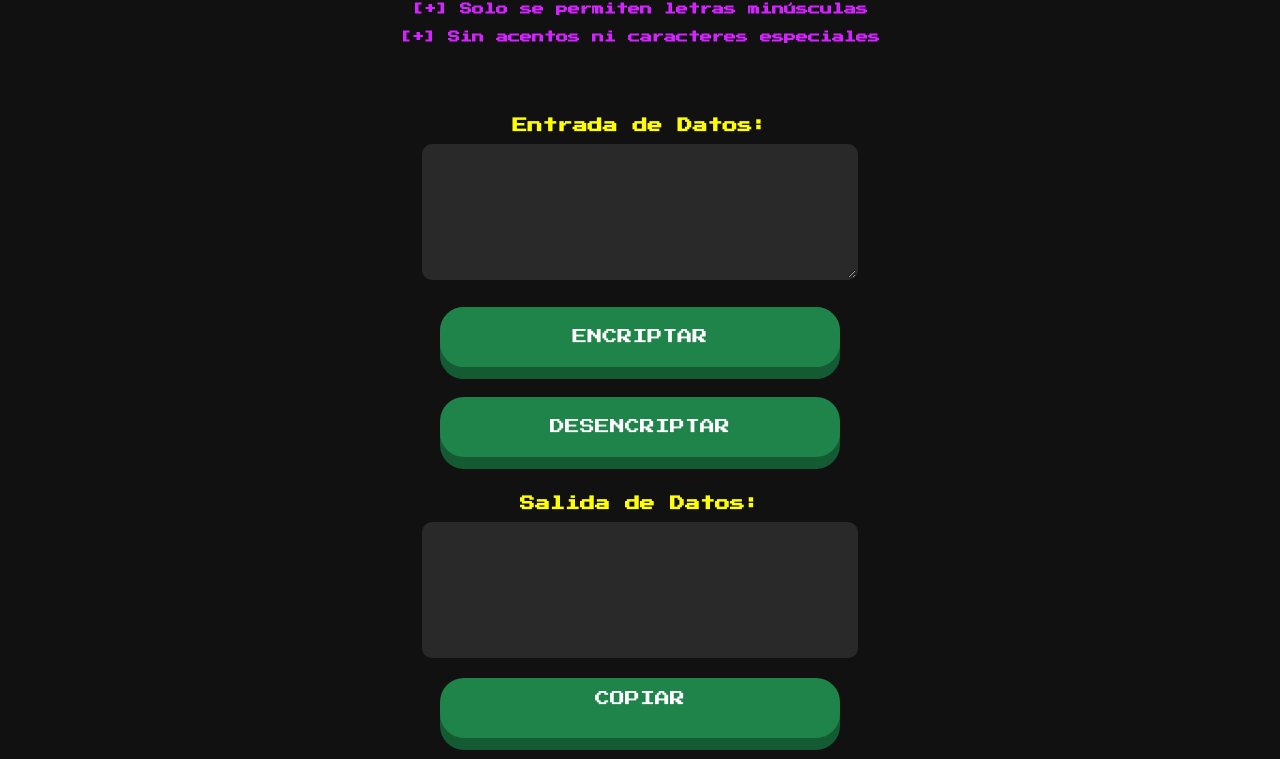
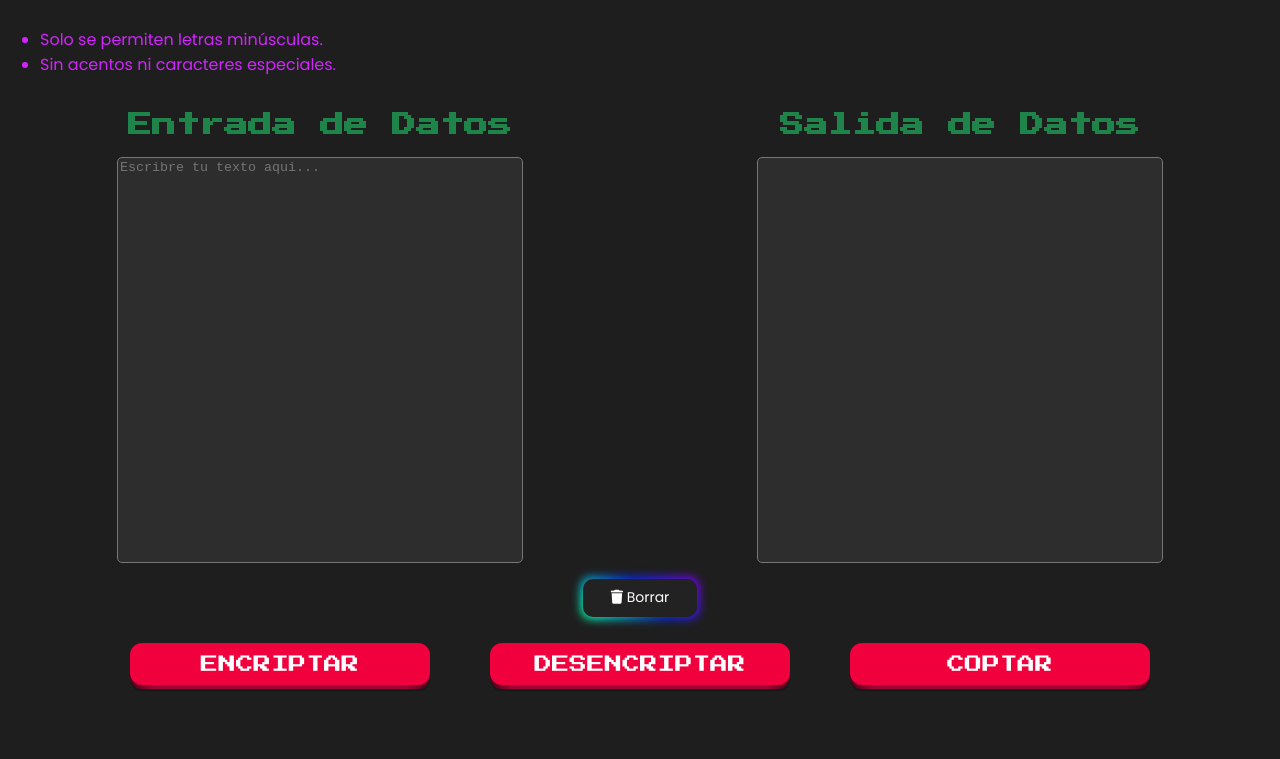
Before and after one commit to L3xxd/Challenge1-Oracle-ONE, a plain HTML site: page index.html in a window 1280 px wide. Shown: the part 69-828 px from the top of the page. Drawn offline with Linux system fonts and the light colour scheme.

Commit message:
v 2.1
Actualizacion global de la interfaz

```diff
--- a/css/style.css
+++ b/css/style.css
@@ -1,239 +1,290 @@
-@import url('https://fonts.googleapis.com/css2?family=Press+Start+2P&display=swap');
-@import url('https://fonts.googleapis.com/css2?family=Poppins:wght@100&display=swap');
-/* ++++++++++++++++++++++++++++++++++++++++++++++++++++++++++++++++++++++ Estilos Globales*/
-body {
-  margin: 0;
-  background:#111;
-}
+@import url("https://fonts.googleapis.com/css2?family=Press+Start+2P&display=swap");
+@import url("https://fonts.googleapis.com/css2?family=Poppins&display=swap");
+/* --[Global]-- */
 html,
 body {
   height: 100%;
+  margin: 0;
+  background: #1e1e1e;
+  font-family: "Press Start 2P", cursive;
 }
-/* ++++++++++++++++++++++++++++++++++++++++++++++++++++++++++++++++++++++ Header*/
-section.header{
-  font-family: 'Press Start 2P', cursive;
-  height: 160px;
+.main-container {
+  height: 130vh;
 }
-.hidden {
-  opacity:0;
-}
+/* --[Header]-- */
 .console-container {
+  color: #ffffff;
   text-align: center;
-  font-weight: 400;
   font-size: 26px;
   line-height: 20px;
-  height:80%;
-  width:100%;
-  display:block;
-  position:top ;
-  color:white;
-  top:0;
-  bottom:0;
-  left:0;
-  right:0;
-  margin:auto;
-  padding-bottom:20px
+  height: 80%;
+  width: 100%;
+  display: block;
+  position: top;
+  top: 0;
+  bottom: 0;
+  left: 0;
+  right: 0;
+  margin: auto;
+  padding-top: 30px;
+  padding-bottom: 30px;
 }
 .console-underscore {
-  display:inline-block;
-  position:relative;
-  top:-0.14em;
-  left:10px;
+  display: inline-block;
+  position: relative;
+  top: -0.14em;
+  left: 10px;
 }
-/* +++++++++++++++++++++++++++++++++++++++++++++++++++++++++++ Instrucicones*/
-.header_textoInstrucciones{
-  width: 100%;
-  align-items: center;
-  justify-content: center;
+.instructions {
+  font-family: "Poppins", sans-serif;
+  position: relative;
+  color: #d324ff;
+  width: auto;
+  font-size: 16px;
   display: flex;
+  flex-wrap: wrap;
+
+  flex-direction: column;
+  border: white;
 }
-#instrucciones{
-  color: #D324FF;
-  width: auto;
-  font-style: normal;
-  font-weight: 400;
-  font-size: 12px;
-  padding-bottom:10px;
+/* --[Main]-- */
+h2 {
+  color: #1e8449;
   text-align: center;
 }
-/* ++++++++++++++++++++++++++++++++++++++++++++++++++++++++++++++++++++++ Main*/
-.container{
-  font-family: 'Press Start 2P', cursive;
-  /* background-color: #3a4f6a; */
-  min-height: calc(100vh - 60px -160px);
+.buttons-primary {
+  display: flex;
+  flex-wrap: wrap;
   justify-content: center;
-  align-items: center;
-}
-/* ++++++++++++++++++++++++++++++++++++++++++++++++++++++++++++++++++++++ Text Areas */
-.textArea_Entrada{
-  font-family:"Poppins";
-  text-align: center;
-  padding-bottom:20px;
-}
-.textArea_Salida{
-  font-family:"Poppins";
-  padding-bottom:20px;
-  text-align: center;
-}
-.textArea_title{
-  text-align: center;
-  color: yellow;
-  font-style: normal;
-  font-weight: 400;
-  font-size: 10px;
-  line-height: 10px;
-  font-family: 'Press Start 2P', cursive;
-}
-.input{
-  font-family:"Poppins";
-  max-width: 400px;
-  height: 20px;
-  background-color:#292929 ;
-  color: #ffffff;
-  padding: 1em;
-  border-radius: 10px;
-  border: 2px solid transparent;
-  outline: none;
-  font-weight: 500;
-  font-size: 16px;
-  line-height: 1.4;
-  width: 100%;
-  height: 100px;
-  transition: all 0.2s;
-}
-.texto_final{
-  font-family:"Poppins";
-  max-width: 400px;
-  height: 20px;
-  background-color:#292929 ;
-  color: #ffffff;
-  padding: 1em;
-  border-radius: 10px;
-  border: 2px solid transparent;
-  outline: none;
-  font-weight: 500;
-  font-size: 16px;
-  line-height: 1.4;
-  width: 100%;
-  height: 100px;
-  transition: all 0.2s;
-}
-/* ++++++++++++++++++++++++++++++++++++++++++++++++++++++++++++++++++++++ Botones Global */
-.botonesPrincipales {
-  font-family: 'Press Start 2P', cursive;
-  max-width: 400px;
-	padding: auto;
-	display: block;
-	position: relative;
-	width: 100%;
-	height: 60px;
-	color: white;
-	font-size: 15px;
-	text-transform: uppercase;
-	background-color: #1E8449;
-	border: none;
-	margin-left: auto;
-	margin-right: auto;
-	border-radius: 24px;
-	box-sizing: border-box;
-	cursor: pointer;
-	outline: none;
-
-}
-.botonesPrincipales::after {
-	content: "";
-	position: absolute;
-  max-width: 400px;
-	width: 100%;
-	height: 60px;
-	top: 12px;
-	left: 0;
-	background-color: #145A32 ;
-	border-radius: 24px;
-	z-index: -1;
-
-}
-.botonesPrincipales:hover {
-	background-color: #1E8449;
+  align-content: center;
+  gap: 60px;
 }
 
-.botonesPrincipales_container{
-  padding-bottom:120px
+.buttons-secondary {
+  display: flex;
+  justify-content: center;
+  padding-bottom: 30px;
 }
 
-/* +++++++++++++++++++++++++++++++++++++ Encriptar Accion*/
-#botonEncriptar:active{
-  top: 10px;
+.button-pushable {
+  width: 300px;
+  position: relative;
+  border: none;
+  background: transparent;
+  padding: 0;
+  cursor: pointer;
+  outline-offset: 4px;
+  transition: filter 250ms;
+  user-select: none;
+  -webkit-user-select: none;
+  touch-action: manipulation;
 }
-#botonEncriptar:active::after{
-  top: 2px;
+
+.button-shadow {
+  position: absolute;
+  top: 0;
+  left: 0;
+  width: 100%;
+  height: 100%;
+  border-radius: 12px;
+  background: hsl(0deg 0% 0% / 0.25);
+  will-change: transform;
+  transform: translateY(2px);
+  transition: transform 600ms cubic-bezier(0.3, 0.7, 0.4, 1);
 }
-/* +++++++++++++++++++++++++++++++++++++ Desencriptar */
-#botonDesencriptar:active{
-  top: 10px;
+
+.button-edge {
+  position: absolute;
+  top: 0;
+  left: 0;
+  width: 100%;
+  height: 100%;
+  border-radius: 12px;
+  background: linear-gradient(
+    to left,
+    hsl(340deg 100% 16%) 0%,
+    hsl(340deg 100% 32%) 8%,
+    hsl(340deg 100% 32%) 92%,
+    hsl(340deg 100% 16%) 100%
+  );
 }
-#botonDesencriptar:active::after{
-  top: 2px;
+
+.button-front {
+  font-family: "Press Start 2P", cursive;
+  display: block;
+  position: relative;
+  padding: 12px 27px;
+  border-radius: 12px;
+  font-size: 1.1rem;
+  color: white;
+  background: hsl(345deg 100% 47%);
+  will-change: transform;
+  transform: translateY(-4px);
+  transition: transform 600ms cubic-bezier(0.3, 0.7, 0.4, 1);
 }
-/* +++++++++++++++++++++++++++++++++++++ Copiar */
-#botoncopiar{
-  padding-bottom:20px
+
+.button-pushable:hover {
+  filter: brightness(110%);
+  -webkit-filter: brightness(110%);
 }
-#botoncopiar:active{
-  top: 10px;
+
+.button-pushable:hover .button-front {
+  transform: translateY(-6px);
+  transition: transform 250ms cubic-bezier(0.3, 0.7, 0.4, 1.5);
 }
-#botoncopiar:active::after{
-  top: 2px;
+
+.button-pushable:active .button-front {
+  transform: translateY(-2px);
+  transition: transform 34ms;
 }
-/* ++++++++++++++++++++++++++++++++++++++++++++++++++++++++++++++++++++++ Footer*/
-section.footer {
-  font-family:"Poppins";
+
+.button-pushable:hover .button-shadow {
+  transform: translateY(4px);
+  transition: transform 250ms cubic-bezier(0.3, 0.7, 0.4, 1.5);
+}
+
+.button-pushable:active .button-shadow {
+  transform: translateY(1px);
+  transition: transform 34ms;
+}
+
+.button-pushable:focus:not(:focus-visible) {
+  outline: none;
+}
+
+
+
+.btn-rgb {
+  font-family: "Poppins", sans-serif;
+  font-size: 14px;
+  padding-top: 20px;
+
+  padding: 0.6em 2em;
+  border: none;
+  outline: none;
+  color: rgb(255, 255, 255);
+  background: #000000;
+  cursor: pointer;
+  position: relative;
+  z-index: 0;
+  border-radius: 10px;
+  user-select: none;
+  -webkit-user-select: none;
+  touch-action: manipulation;
+}
+
+.btn-rgb:before {
+  content: "";
+  background: linear-gradient(
+    45deg,
+    #ff0000,
+    #ff7300,
+    #fffb00,
+    #48ff00,
+    #00ffd5,
+    #002bff,
+    #7a00ff,
+    #ff00c8,
+    #ff0000
+  );
+  position: absolute;
+  top: -2px;
+  left: -2px;
+  background-size: 400%;
+  z-index: -1;
+  filter: blur(5px);
+  -webkit-filter: blur(5px);
+  width: calc(100% + 4px);
+  height: calc(100% + 4px);
+  animation: glowing-button-85 20s linear infinite;
+  transition: opacity 0.3s ease-in-out;
+  border-radius: 10px;
+}
+
+@keyframes glowing-button-85 {
+  0% {
+    background-position: 0 0;
+  }
+  50% {
+    background-position: 400% 0;
+  }
+  100% {
+    background-position: 0 0;
+  }
+}
+
+.btn-rgb:after {
+  z-index: -1;
+  content: "";
+  position: absolute;
+  width: 100%;
+  height: 100%;
+  background: #222;
+  left: 0;
+  top: 0;
+  border-radius: 10px;
+}
+
+/* --[Text-Areas]-- */
+
+textarea {
+  display: block;
+  margin-left: auto;
+  margin-right: auto;
+  width: 100%;
+  max-width: 400px;
+  background-color: #2d2d2d;
+  color: #ffffff;
+  border-radius: 5px;
+  outline: none;
+  resize: none;
+}
+
+textarea::-webkit-scrollbar {
+  width: 0px;
+}
+input {
+  display: block;
+  margin-left: auto;
+  margin-right: auto;
+  background-color: #2d2d2d;
+  color: #ffffff;
+  border-radius: 5px;
+  outline: none;
+  resize: none;
+}
+
+/* --[Footer]-- */
+
+section.footer-container {
+  font-family: "Poppins", sans-serif;
+  font-family: 18px;
   position: relative;
   left: 0;
   bottom: 12px;
   width: 100%;
-  background: #000;
+  background: #2d2d2d;
   padding-top: 60px;
 }
 footer {
-  font-family:"Poppins";
   display: flex;
   align-items: flex-start;
   gap: 40px;
   margin: 0 30px;
 }
-@media (width < 620px) {
-  footer {
-    flex-direction: column;
-  }
-  footer.bottom {
-    gap: 16px;
-    flex-direction: column-reverse;
-  }
-}
 footer > img {
   margin-top: 10px;
 }
-@media (width >= 620px) {
-  footer {
-    margin: 0 auto;
-    max-width: 600px;
-    padding: 0;
-  }
-}
 footer {
-  color: white;
-  font-family:"Poppins";
+  color: #9e9e9e;
 }
 footer.top {
   border-bottom: 2px solid #3a4f6a;
   padding-bottom: 20px;
-  font-family:"Poppins";
 }
 footer.bottom {
   padding: 20px 0;
   justify-content: space-between;
-  font-family:"Poppins";
 }
 footer.top .links {
   display: grid;
@@ -245,16 +296,11 @@ footer.top .links {
   gap: 10px;
   margin-bottom: 30px;
 }
-.links > a{
+.links > a {
   text-decoration: none;
   color: white;
 }
-footer h2 {
-  margin: 0;
-  font-size: 24px;
-  font-weight: 400;
-  color: #f7f7f7;
-}
+
 .legal {
   font-size: 18px;
 }
@@ -271,6 +317,47 @@ footer.bottom .links {
 footer.bottom .links > a {
   font-size: 24px;
 }
+
+/* Media Querys */
+
+@media (width < 620px) {
+  footer {
+    flex-direction: column;
+  }
+  footer.bottom {
+    gap: 16px;
+    flex-direction: column-reverse;
+  }
+
+  .main {
+    display: block;
+    position: relative;
+    padding-bottom: 10px;
+    justify-content: center;
+    align-items: center;
+  }
+  .buttons-1 {
+    gap: 20px;
+  }
+}
+
+@media (width >= 620px) {
+  footer {
+    margin: 0 auto;
+    max-width: 600px;
+    padding: 0;
+  }
+  .main {
+    display: grid;
+    grid-template-rows: 1fr;
+    grid-template-columns: 1fr 1fr;
+  }
+  textarea {
+    width: 100%;
+    height: 400px;
+  }
+}
+
 @media (width < 420px) {
   footer {
     text-align: center;
--- a/index.html
+++ b/index.html
@@ -1,11 +1,10 @@
- <!--Version 1.1-->
+<!--Version 2.1-->
 <!DOCTYPE html>
 <html lang="es">
   <head>
-    <meta charset="UTF-8">
-    <meta http-equiv="X-UA-Compatible" content="IE=edge">
-    <meta name="viewport" content="width=device-width, initial-scale=1.0">
-
+    <meta charset="UTF-8" />
+    <meta http-equiv="X-UA-Compatible" content="IE=edge" />
+    <meta name="viewport" content="width=device-width, initial-scale=1.0" />
     <link
       rel="stylesheet"
       href="https://cdnjs.cloudflare.com/ajax/libs/font-awesome/6.4.0/css/all.min.css"
@@ -13,81 +12,125 @@
       crossorigin="anonymous"
       referrerpolicy="no-referrer"
     />
-    <link rel="stylesheet" href="./css/style.css">
-    <link rel="icon" type="image/png" href="./trash/favicon.png"/>
-
+    <link rel="stylesheet" href="./css/style.css" />
+    <link rel="icon" type="image/png" href="./trash/favicon.png" />
     <title>Encriptador</title>
   </head>
   <body>
-    <section class="header">
+    <section class="main-container">
       <header class="header">
-        <br>
-        <div class='console-container'>
-          <span id='text'></span>
-          <div class='console-underscore' id='console'>&#95;</div>
+        <div class="console-container">
+          <span id="text"></span>
+          <div class="console-underscore" id="console">&#95;</div>
         </div>
-        <div id="instrucciones">
-          <h4>[+] Solo se permiten letras minúsculas   </h4>
-          <h4>[+] Sin acentos ni caracteres especiales </h4>
+        <div class="instructions">
+          <ul>
+            <li>Solo se permiten letras minúsculas.</li>
+            <li>Sin acentos ni caracteres especiales.</li>
+          </ul>
         </div>
-        <script  src="./js/text.js"></script>
+        <script src="./js/text.js"></script>
       </header>
+
+      <div class="main">
+        <div class="textArea_Entrada">
+          <h2>Entrada de Datos</h2>
+          <textarea
+            placeholder="Escribre tu texto aqui..."
+            id="textoValor"
+            class="input"
+            type="text"
+            name="textoValor"
+          ></textarea>
+          <script>
+            const input = document.getElementById("textoValor");
+            input.addEventListener("keyup", (e) => {
+              input.style.height = "auto";
+              let scHeight = e.target.scrollHeight;
+              input.style.height = `${scHeight}px`;
+            });
+          </script>
+        </div>
+
+        <div class="textArea_Salida">
+          <h2>Salida de Datos</h2>
+          <textarea
+            rows="10"
+            readonly
+            class="texto_final"
+            type="text"
+            id="textoFinal"
+          >
+          </textarea>
+        </div>
+        <br />
+      </div>
+      <div class="buttons-secondary">
+        <button class="btn-rgb" role="button">
+          <i class="fa-solid fa-trash"></i>
+          Borrar
+        </button>
+      </div>
+
+      <div class="buttons-primary">
+        <button id="btnEncriptar" class="button-pushable" role="button">
+          <span class="button-shadow"></span>
+          <span class="button-edge"></span>
+          <span class="button-front text">ENCRIPTAR</span>
+        </button>
+        <button id="btnDesencriptar" class="button-pushable" role="button">
+          <span class="button-shadow"></span>
+          <span class="button-edge"></span>
+          <span class="button-front text">DESENCRIPTAR</span>
+        </button>
+        <button id="btnCopiar" class="button-pushable" role="button">
+          <span class="button-shadow"></span>
+          <span class="button-edge"></span>
+          <span class="button-front text">COPTAR</span>
+        </button>
+      </div>
+
+
+      <script src="./js/logica.js"></script>
     </section>
-    <br>
-    <section class="main">
-      <div class="container">
-        <div class="textArea_title">
-          <h2>Entrada de Datos:</h2>
-        </div>
-        <div class="textArea_Entrada">
-          <textarea class="input" type="text" name="textoValor" id="textoValor"></textarea>
-        </div>
-    </section>
-    <section class="botonesPrincipales_container">
-      <div class="botonesPrincipales">
-        <button class="botonesPrincipales" id="botonEncriptar">Encriptar</button>
-        <br><br>
-        <button class="botonesPrincipales" id="botonDesencriptar">Desencriptar</button>
-      </div>
-    </section>
-    <section class="salidaDatos_container">
-      <div class="textArea_title">
-        <h2>Salida de Datos:</h2>
-      </div>
-      <div class = "textArea_Salida">
-        <input class="texto_final" type="text" id="textoFinal" readonly>
-      </div>
-      <div>
-        <button class="botonesPrincipales" id="botoncopiar">Copiar</button>
-      </div>
-    </section>
-    <br><br>
-    <script src="./js/logica.js"></script>
-    <section class="footer">
+    <section class="footer-container">
       <footer class="top">
-        <img src="./trash/logo.svg" width="192" height="140" fill="none"/>
+        <img src="./trash/logo.svg" width="192" height="140" fill="none" />
         <div class="links">
           <div>
-            <p><b>Oracle ONE</b></p>
+            <p>Oracle ONE</p>
           </div>
           <div>
-            <p><b>Alura</p>
+            <p>Alura</p>
           </div>
         </div>
-        <div><p><b>Code By: Alejandro Balderas Rios. </b></p></div>
+        <div><p>Code By: Alejandro Balderas Rios</p></div>
       </footer>
       <footer class="bottom">
         <div class="legal">
           <span> © 2023 All rights reserved </span>
-          <a> License </a>
-          <a> Terms </a>
-          <a> Privacy </a>
         </div>
         <div class="links">
-          <a target="_blank" class="fa-brands fa-facebook" href="https://www.facebook.com/alexbalrios"></a>
-          <a target="_blank"class="fa-brands fa-instagram" href="https://www.instagram.com/l3xxd_/"></a>
-          <a target="_blank"class="fa-brands fa-github" href="https://github.com/L3xxd"></a>
-          <a target="_blank"class="fa-brands fa-linkedin" href="https://www.linkedin.com/in/alejandro-balderas-rios/"></a>
+          <a
+            target="_blank"
+            class="fa-brands fa-facebook"
+            href="https://www.facebook.com/alexbalrios"
+          ></a>
+          <a
+            target="_blank"
+            class="fa-brands fa-instagram"
+            href="https://www.instagram.com/l3xxd_/"
+          ></a>
+          <a
+            target="_blank"
+            class="fa-brands fa-github"
+            href="https://github.com/L3xxd"
+          ></a>
+          <a
+            target="_blank"
+            class="fa-brands fa-linkedin"
+            href="https://www.linkedin.com/in/alejandro-balderas-rios/"
+          ></a>
         </div>
       </footer>
     </section>
--- a/js/logica.js
+++ b/js/logica.js
@@ -6,14 +6,14 @@ function encriptar (){
     document.querySelector("#textoValor").value;
     }
 
-var btn_Encriptar = document.getElementById("botonEncriptar");
+var btn_Encriptar = document.getElementById("btnEncriptar");
 btn_Encriptar.onclick = encriptar;
 
 function desencriptar (){ var texto = document.querySelector("#textoValor").value; var textoCifrado = texto.replace(/enter/gi, "e").replace(/imes/gi, "i").replace(/ai/gi, "a").replace(/ober/gi, "o").replace(/ufat/gi, "u");
 document.querySelector("#textoFinal").value = textoCifrado; document.querySelector("#textoValor").value;
 }
 
-var btn_Desencriptar = document.getElementById("botonDesencriptar");
+var btn_Desencriptar = document.getElementById("btnDesencriptar");
 btn_Desencriptar.onclick = desencriptar;
 
 function copiar(){
@@ -24,5 +24,5 @@ function copiar(){
     alert("copiado");
 }
 
-var btn_Copiar = document.getElementById("botoncopiar");
+var btn_Copiar = document.getElementById("btnCopiar");
 btn_Copiar.onclick = copiar;
```
